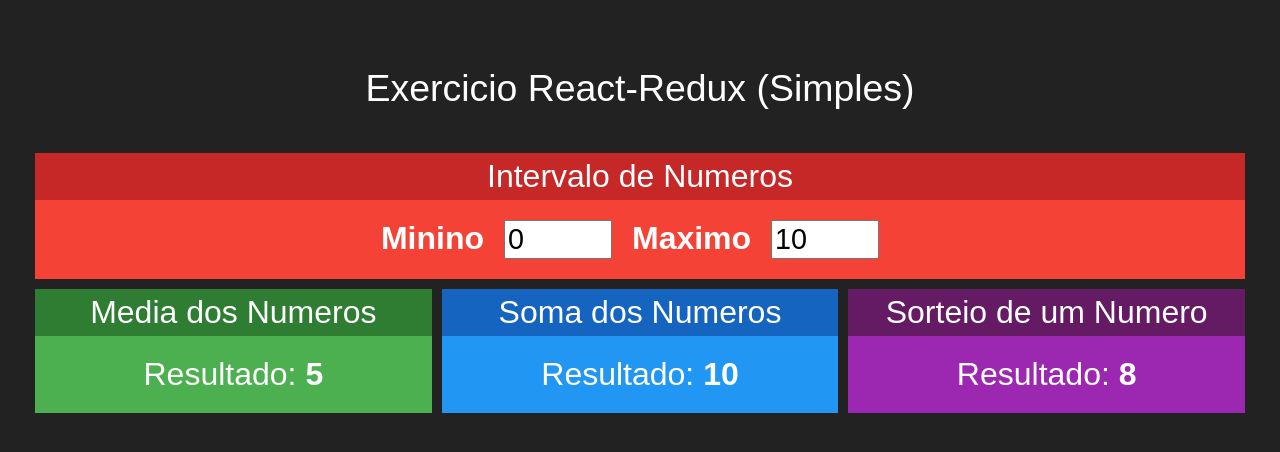
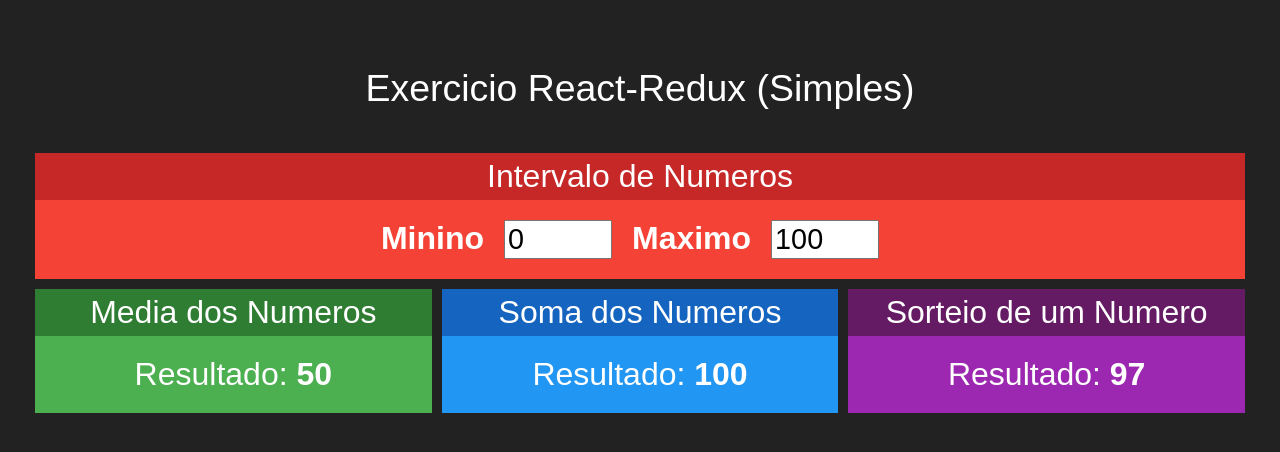
Before and after one commit to Tdemos/React-Redux, a React (Create React App) app: page / in a window 1280 px wide. Shown: the top 452 px of the page. Built offline with nearby package versions, Linux system fonts and the light colour scheme.

Commit message:
Alterando o state de forma simples

```diff
--- a/src/App.js
+++ b/src/App.js
@@ -1,22 +1,28 @@
-import logo from './logo.svg';
+import React, {useState} from 'react';
 import './App.css';
-import Card from './components/Card';
 import Intervalo from './components/Intervalo';
 import Media from './components/Media';
 import Soma from './components/Soma';
 import Sorteio from './components/Sorteio';
 
 function App() {
+
+	const [min, setMin] = useState(0);
+	const [max, setMax] = useState(100)
+
 	return (
 		<div className="App">
 			<h3>Exercicio React-Redux (Simples)</h3>
 			<div className="linha">
-				<Intervalo />
+				<Intervalo
+				min={min} max={max}
+				onMinChanged={setMin}
+				onMaxChanged={setMax} />
 			</div>
 			<div className="linha">
-				<Media/>
-				<Soma/>
-				<Sorteio/>
+				<Media min={min} max={max}/>
+				<Soma min={min} max={max} />
+				<Sorteio min={min} max={max}/>
 			</div>
 		</div>
 	);
--- a/src/components/Card.jsx
+++ b/src/components/Card.jsx
@@ -10,7 +10,7 @@
     return ""
 }
 
-export default props => {
+const Card = props => {
     return (
         <div className={`Card ${getColor(props)}`} >
             <div className="Header">
@@ -22,3 +22,6 @@
         </div>
     )
 }
+
+
+export default Card;
--- a/src/components/Intervalo.jsx
+++ b/src/components/Intervalo.jsx
@@ -3,19 +3,24 @@
 
 import Card from './Card';
 
-export default props => {
+const Intervalo = props => {
+
+    const { min, max } = props;
+
     return (
         <Card title="Intervalo de Numeros" red>
             <div className="Intervalo">
                 <span>
                     <strong>Minino</strong>
-                    <input value={0} readOnly></input>
+                    <input type="number" value={min} onChange={ e => props.onMinChanged(+e.target.value)}></input>
                 </span>
                 <span>
                     <strong>Maximo</strong>
-                    <input value={10} readOnly></input>
+                    <input type="number" value={max} onChange={ e => props.onMaxChanged(+e.target.value)}></input>
                 </span>
             </div>
         </Card>
     )
 }
+
+export default Intervalo;
--- a/src/components/Media.jsx
+++ b/src/components/Media.jsx
@@ -2,15 +2,20 @@
 
 import Card from './Card';
 
-export default props => {
+const Media = props => {
+
+    const { min, max } = props;
+
     return (
         <Card title="Media dos Numeros" green>
             <div>
                 <span>
                     <span>Resultado: </span>
-                    <strong>5</strong>
+                    <strong>{(max + min) / 2}</strong>
                 </span>
             </div>
         </Card>
     )
 }
+
+export default Media;
--- a/src/components/Soma.jsx
+++ b/src/components/Soma.jsx
@@ -2,15 +2,20 @@
 
 import Card from './Card';
 
-export default props => {
+const Soma = props => {
+
+    const { min, max } = props;
+
     return (
         <Card title="Soma dos Numeros" blue>
             <div>
                 <span>
                     <span>Resultado: </span>
-                    <strong>10</strong>
+                    <strong>{max + min}</strong>
                 </span>
             </div>
         </Card>
     )
 }
+
+export default Soma;
--- a/src/components/Sorteio.jsx
+++ b/src/components/Sorteio.jsx
@@ -2,15 +2,21 @@
 
 import Card from './Card';
 
-export default props => {
+const Sorteio = props => {
+
+    const { min, max } = props;
+    const aleatorio = parseInt(Math.random() * (max - min)) + min;
+
     return (
         <Card title="Sorteio de um Numero" purple>
             <div>
                 <span>
                     <span>Resultado: </span>
-                    <strong>8</strong>
+                    <strong>{aleatorio}</strong>
                 </span>
             </div>
         </Card>
     )
 }
+
+export default Sorteio;
```
